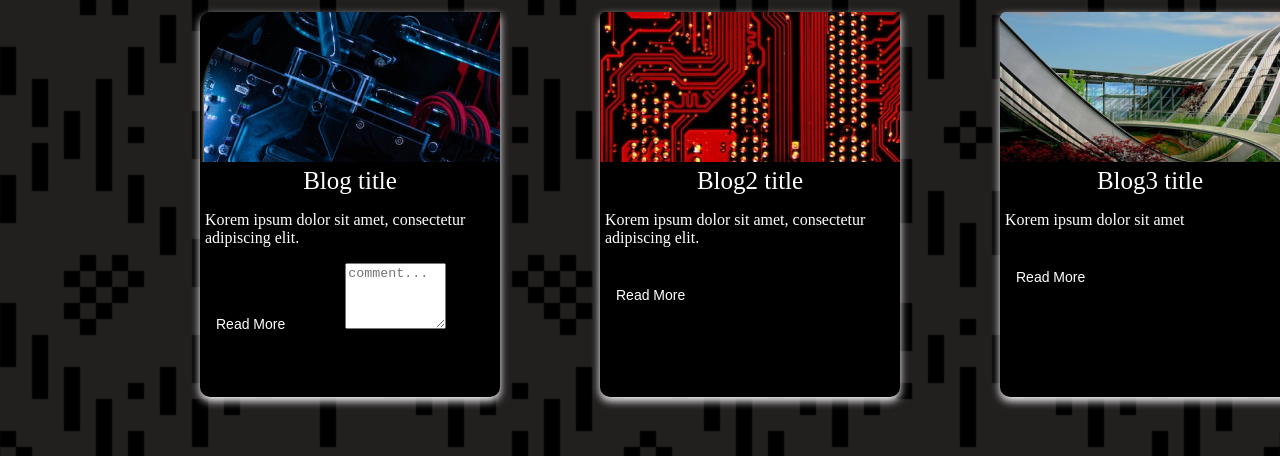
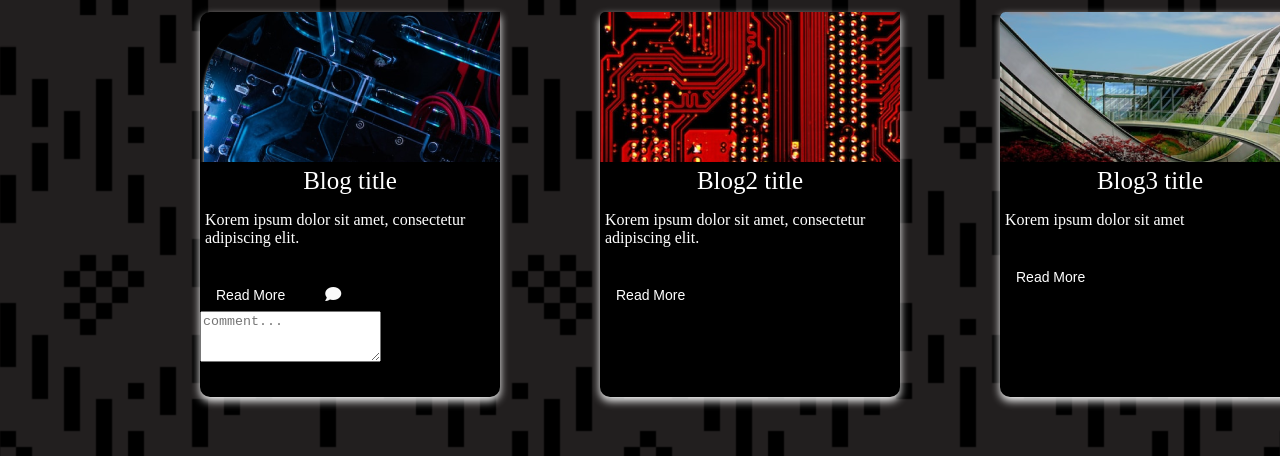
Before and after one commit to ReneNtabana/my-brand-frontend, a plain HTML site: page blog.html in a window 1280 px wide. Shown: the part 193-649 px from the top of the page. Drawn offline with Linux system fonts and the light colour scheme.

Commit message:
comment section

```diff
--- a/blog.css
+++ b/blog.css
@@ -197,7 +197,7 @@ p{
     display: block;
   }
 
-.fa-solid fa-comment{
+.fa-solid{
     color: #fafafa;
 }
 
--- a/blog.html
+++ b/blog.html
@@ -35,7 +35,7 @@
                 <button type="button" class="read-more">Read More</button>
                 <i class="fa-regular fa-heart" id ="like"></i>
                 <i class="fa-solid fa-comment" id="comment"></i>
-                <textarea cols="10" rows="4" type="text" name="viewer-comment" id="viewer-comment" placeholder="comment..."></textarea>
+                <textarea cols="20" rows="3" type="text" name="viewer-comment" id="viewer-comment" placeholder="comment..."></textarea>
             </div>
             <div class="blog2-container">
                 <div class="blog2-image"></div>
```
